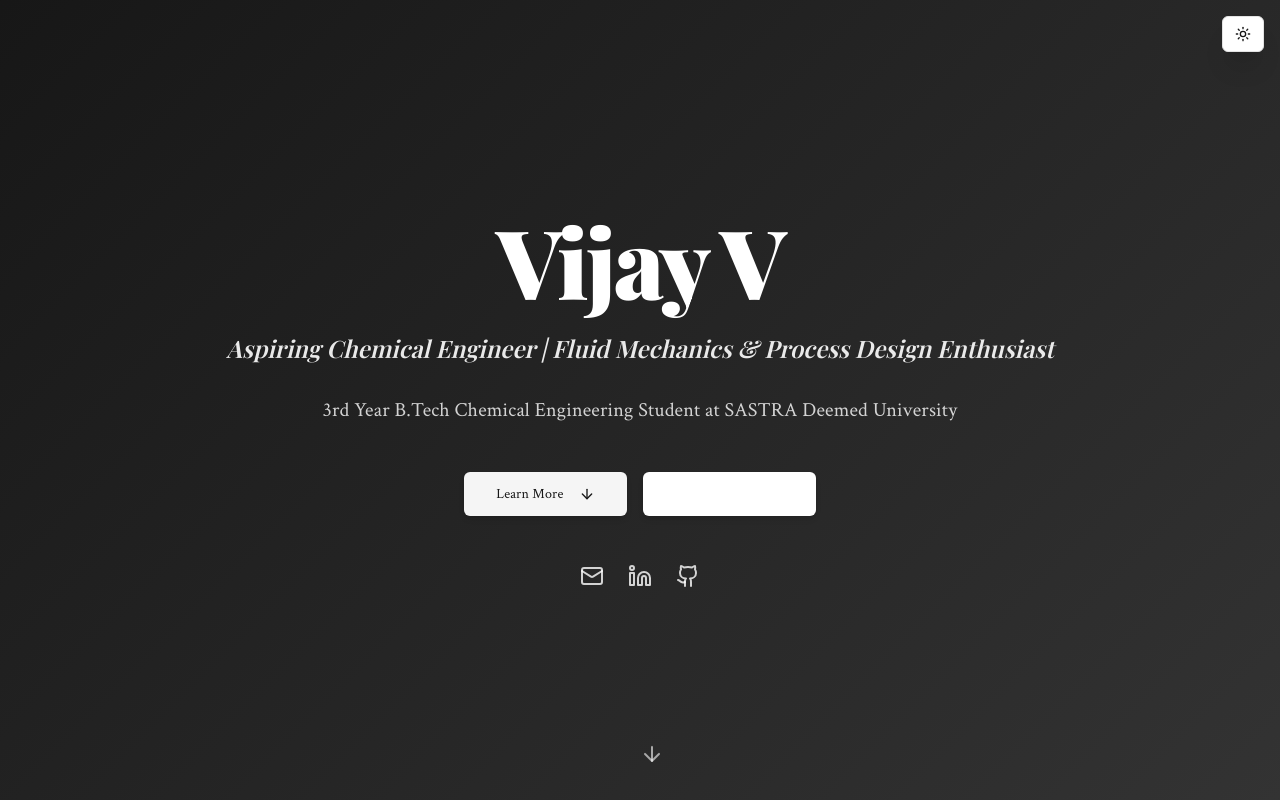
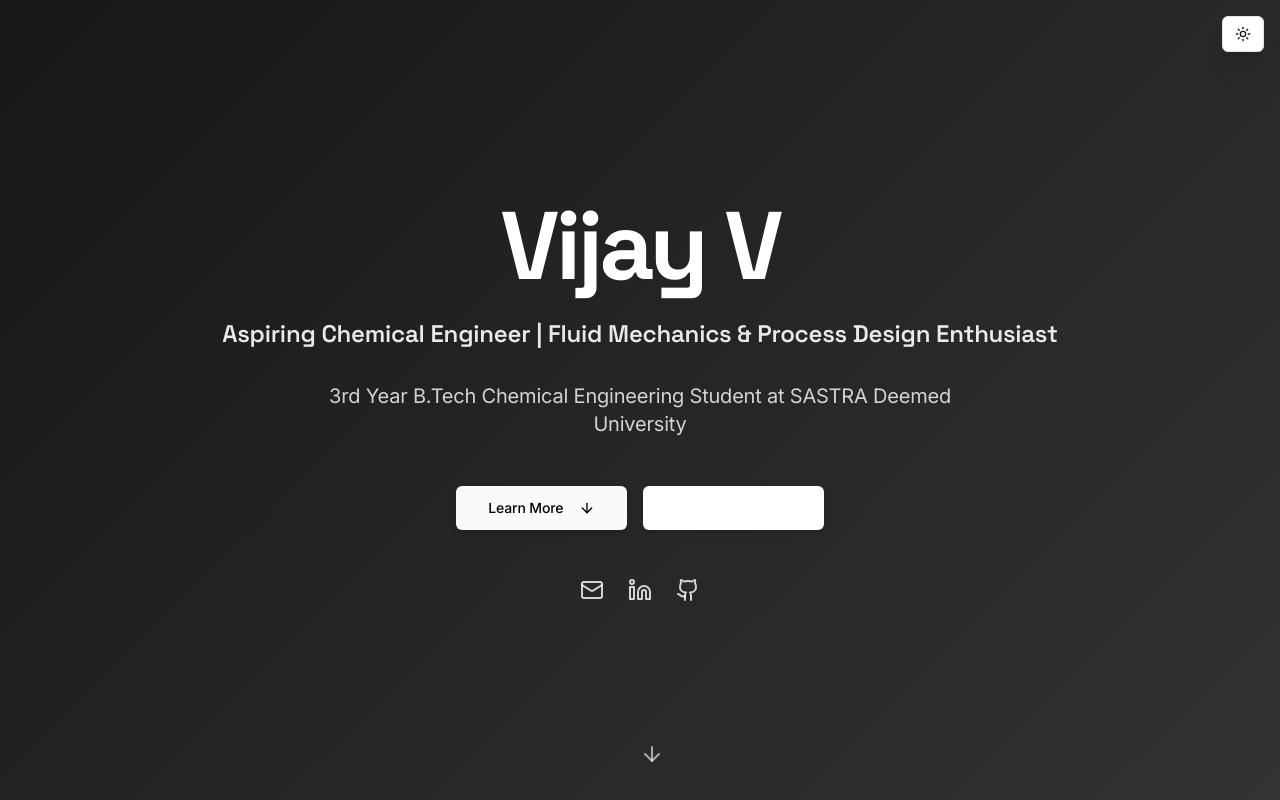
Before and after one commit to vijjay-me/vijay-v-resume-canvas, a React (Vite) app: page / in a window 1280 px wide. Shown: the top 800 px of the page. Built offline with nearby package versions, Linux system fonts and the light colour scheme; the HTML template or start-up script is replaced by a standard one.

Commit message:
Refine typography and color scheme

```diff
--- a/index.html
+++ b/index.html
@@ -8,7 +8,7 @@
     <meta name="author" content="Vijay V" />
     <link rel="preconnect" href="https://fonts.googleapis.com">
     <link rel="preconnect" href="https://fonts.gstatic.com" crossorigin>
-    <link href="https://fonts.googleapis.com/css2?family=Playfair+Display:wght@400;500;600;700;800;900&family=Crimson+Text:wght@400;600&display=swap" rel="stylesheet">
+    <link href="https://fonts.googleapis.com/css2?family=Space+Grotesk:wght@400;500;600;700&family=Inter:wght@300;400;500;600&display=swap" rel="stylesheet">
 
     <meta property="og:title" content="Vijay V - Chemical Engineering Student" />
     <meta property="og:description" content="3rd year B.Tech Chemical Engineering student specializing in fluid mechanics and process design. Available for internships." />
--- a/src/index.css
+++ b/src/index.css
@@ -17,14 +17,14 @@ All colors MUST be HSL.
     --popover: 0 0% 100%;
     --popover-foreground: 0 0% 9%;
 
-    --primary: 0 0% 9%;
-    --primary-foreground: 0 0% 98%;
+    --primary: 0 0% 0%;
+    --primary-foreground: 0 0% 100%;
 
-    --secondary: 0 0% 96%;
-    --secondary-foreground: 0 0% 9%;
+    --secondary: 0 0% 98%;
+    --secondary-foreground: 0 0% 0%;
 
-    --muted: 0 0% 96%;
-    --muted-foreground: 0 0% 45%;
+    --muted: 0 0% 95%;
+    --muted-foreground: 0 0% 40%;
 
     --accent: 0 0% 96%;
     --accent-foreground: 0 0% 9%;
@@ -72,14 +72,14 @@ All colors MUST be HSL.
     --popover: 0 0% 9%;
     --popover-foreground: 0 0% 98%;
 
-    --primary: 0 0% 98%;
-    --primary-foreground: 0 0% 9%;
+    --primary: 0 0% 100%;
+    --primary-foreground: 0 0% 0%;
 
-    --secondary: 0 0% 14%;
-    --secondary-foreground: 0 0% 98%;
+    --secondary: 0 0% 10%;
+    --secondary-foreground: 0 0% 100%;
 
-    --muted: 0 0% 14%;
-    --muted-foreground: 0 0% 65%;
+    --muted: 0 0% 15%;
+    --muted-foreground: 0 0% 60%;
 
     --accent: 0 0% 14%;
     --accent-foreground: 0 0% 98%;
@@ -107,10 +107,10 @@ All colors MUST be HSL.
 
   body {
     @apply bg-background text-foreground;
-    font-family: 'Crimson Text', Georgia, serif;
+    font-family: 'Inter', -apple-system, sans-serif;
     font-weight: 400;
-    letter-spacing: 0.01em;
-    line-height: 1.7;
+    letter-spacing: -0.01em;
+    line-height: 1.6;
   }
 
   html {
@@ -127,43 +127,42 @@ All colors MUST be HSL.
   }
 
   h1, h2, h3, h4, h5, h6 {
-    font-family: 'Playfair Display', Georgia, serif;
+    font-family: 'Space Grotesk', -apple-system, sans-serif;
     font-weight: 700;
-    letter-spacing: -0.02em;
+    letter-spacing: -0.03em;
   }
 
   .text-display {
-    font-family: 'Playfair Display', Georgia, serif;
-    font-weight: 900;
-    letter-spacing: -0.03em;
-    line-height: 0.9;
+    font-family: 'Space Grotesk', -apple-system, sans-serif;
+    font-weight: 700;
+    letter-spacing: -0.04em;
+    line-height: 0.95;
   }
 
   .text-heading {
-    font-family: 'Playfair Display', Georgia, serif;
+    font-family: 'Space Grotesk', -apple-system, sans-serif;
     font-weight: 700;
+    letter-spacing: -0.03em;
+    line-height: 1.1;
+  }
+
+  .text-subheading {
+    font-family: 'Space Grotesk', -apple-system, sans-serif;
+    font-weight: 600;
     letter-spacing: -0.02em;
     line-height: 1.2;
   }
 
-  .text-subheading {
-    font-family: 'Playfair Display', Georgia, serif;
-    font-weight: 600;
+  .text-body {
+    font-family: 'Inter', -apple-system, sans-serif;
+    font-weight: 400;
     letter-spacing: -0.01em;
-    line-height: 1.3;
-  }
-
-  .text-body {
-    font-family: 'Crimson Text', Georgia, serif;
-    font-weight: 400;
-    letter-spacing: 0.01em;
-    line-height: 1.7;
+    line-height: 1.6;
   }
 
   .text-emphasis {
-    font-family: 'Playfair Display', Georgia, serif;
+    font-family: 'Space Grotesk', -apple-system, sans-serif;
     font-weight: 600;
-    font-style: italic;
-    letter-spacing: 0;
+    letter-spacing: -0.01em;
   }
 }
```
